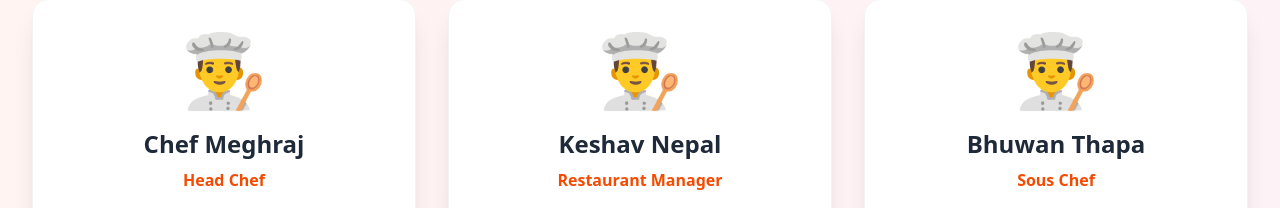
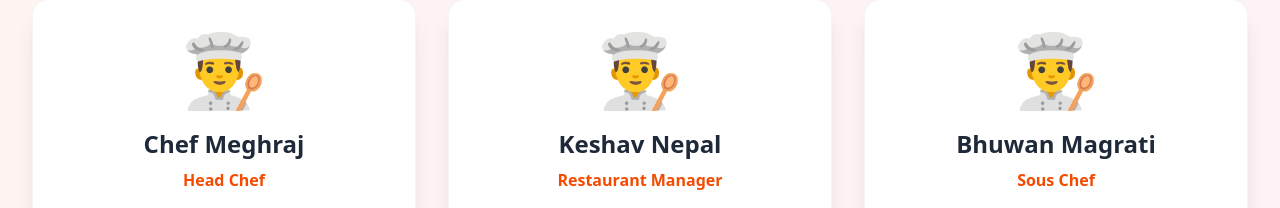
Before and after one commit to pratik117-dev/restaurant_site_backend_frontend, a React (Vite) app: page /about in a window 1280 px wide. Shown: the part 2160-2368 px from the top of the page. Built offline with nearby package versions, Linux system fonts and the light colour scheme.

Commit message:
chnaged details

```diff
--- a/src/pages/About.tsx
+++ b/src/pages/About.tsx
@@ -37,7 +37,7 @@ const AboutPage = () => {
       description: "Expert in hospitality management"
     },
     {
-      name: "Bhuwan Thapa",
+      name: "Bhuwan Magrati",
       role: "Sous Chef",
       image: "👨‍🍳",
       description: "Specialist in Chicken Item "
--- a/src/pages/Home.tsx
+++ b/src/pages/Home.tsx
@@ -88,7 +88,7 @@ const Home = () => {
           </h1>
           <p className="text-sm sm:text-base text-gray-600">“We deliver the food you actually want — not the cold, late, disappointing stuff you’re tired of. Whether you’re in Urlabari, Manglabare, Durgapuri, Sombare, or Damak, we bring top-quality meals from trusted local kitchens right to your doorstep. No excuses, no delays — just reliable delivery and real flavor.”
           </p>
-            <b>For consult contact : Keshav Nepal [1234567890] </b>
+            <b>For consult contact : Keshav Nepal [9816337600] </b>
         </div>
 
         {/* Category Filter Buttons */}
```
